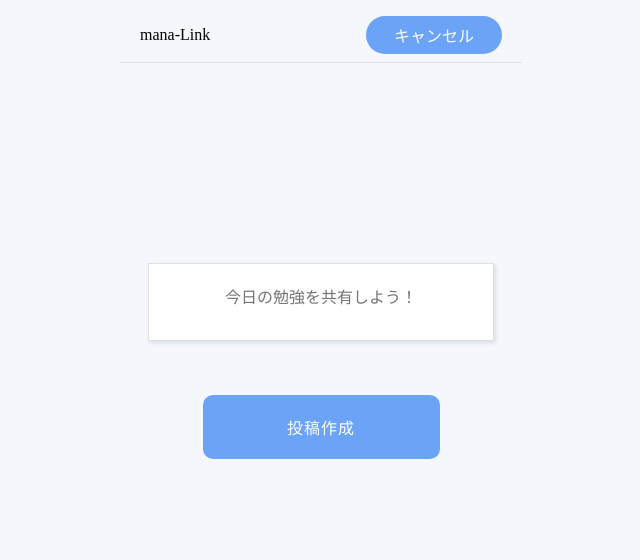
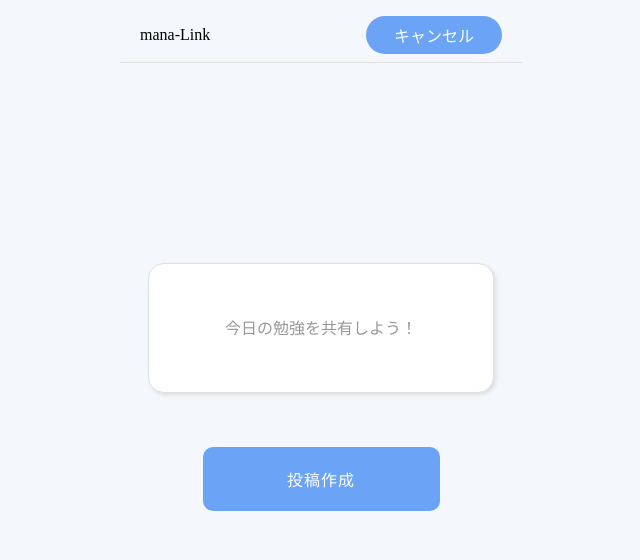
Before and after one commit to RareTECH-Hackathon-Gteam/Hackathon-SNS-app-Gteam, a Python web app: template SNSApp/templates/auth/create_post.html in a window 1280 px wide. Shown: the top 560 px of the page, without its empty margins (319-959 px from the left). Run offline with Jinja, Linux system fonts and the light colour scheme; the template is opened without the code that fills it, so the values that code supplies are empty.

Commit message:
CSSを少し編集しました

```diff
--- a/SNSApp/static/css/auth.css
+++ b/SNSApp/static/css/auth.css
@@ -121,7 +121,7 @@ button {
 
 .page-auth > h1 {
     font-weight: normal;
-    margin-top: 80px;
+    margin-top: clamp(20px, 5vh, 40px);
     font-size: 32px;
 }
 
@@ -175,12 +175,19 @@ textarea {
     box-shadow: 2px 2px 4px rgba(0, 0, 0, 0.1);
 }
 
+.new-post-form > textarea::placeholder {
+    color: #999999
+}
+
 .new-post-form > textarea {
     max-width: 346px;
+    height: 130px;
+    line-height: 130px;
     width: 100%;
-    border-color: #e0e0e0;
-    padding: 20px;
+    border: 1px solid #e0e0e0;
     text-align: center;
+    border-radius: 16px;
+    overflow: hidden;
 }
 
 .new-post-container {
--- a/SNSApp/templates/auth/create_post.html
+++ b/SNSApp/templates/auth/create_post.html
@@ -23,7 +23,8 @@
         <form class="new-post-form" action="/posts" method="post">
             <input type="hidden" name="csrf_token" value="{{ csrf_token() }}">
 
-            {% with messages = get_flased_messges(with_categories=true) %}
+            <!-- エラーメッセージ表示 -->
+            {% with messages = get_flashed_messages(with_categories=true) %}
             {% if messages %}
             <div class="flash-messages">
                 {% for category, message in messages %}
--- a/SNSApp/templates/auth/login.html
+++ b/SNSApp/templates/auth/login.html
@@ -21,6 +21,7 @@
             <input type="email" name="email" />
         </div>
 
+        <!-- エラーメッセージ表示 -->
         {% with messages = get_flashed_messages(with_categories=true) %}
         {% if messages %}
         <div class="flash-messages">
@@ -32,6 +33,7 @@
         </div>
         {% endif %}
         {% endwith%}
+
         <div class="form-group">
             <label>パスワード</label>
             <input type="password" name="password" />
--- a/SNSApp/templates/auth/signup.html
+++ b/SNSApp/templates/auth/signup.html
@@ -11,6 +11,7 @@
     <h1>新規登録</h1>
     <h2>プロフィールを入力しましょう</h2>
 
+    <!-- エラーメッセージ表示 -->
     {% with messages = get_flashed_messages(with_categories=true) %}
     {% if messages %}
     <div class="flash-messages">
@@ -24,7 +25,7 @@
     {% endwith %}
 
     <form class="auth-form" method="post">
-        <!-- <input type="hidden" name="csrf_token" value="{{ csrf_token() }}"> -->
+        <input type="hidden" name="csrf_token" value="{{ csrf_token() }}">
 
         <div class="form-group">
             <label class="form-label">ユーザー名</label>
```
